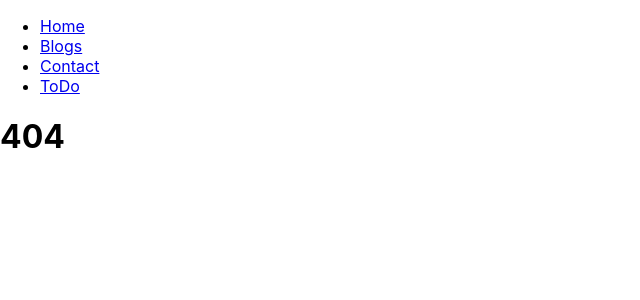
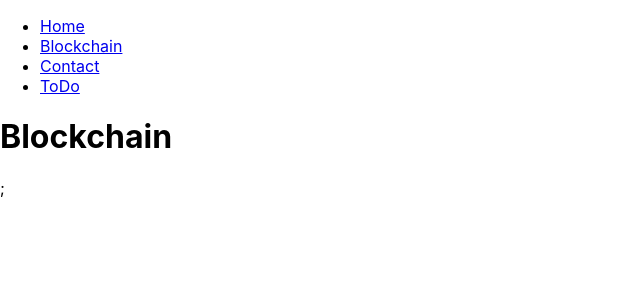
Before and after one commit to Pjotr853/my_web_page, a React (Create React App) app: page /blockchain in a window 1280 px wide. Before the commit this address had no page. Shown: the top 300 px of the page, without its empty margins (0-640 px from the left). Built offline with nearby package versions, Linux system fonts and the light colour scheme.

Commit message:
Blockchain router page

```diff
--- a/src/index.js
+++ b/src/index.js
@@ -8,7 +8,7 @@ import reportWebVitals from './reportWebVitals';
 import { BrowserRouter, Routes, Route } from "react-router-dom";
 import Layout from "./pages/Layout";
 import Home from "./pages/Home";
-import Blogs from "./pages/Blogs";
+import Blockchain from "./pages/Blockchain";
 import Contact from "./pages/Contact";
 import NoPage from "./pages/NoPage";
 
@@ -28,7 +28,7 @@ export default function App() {
         <Route path="/" element={<Layout />}>
           <Route index element={<Home />} />
           <Route path="todo" element={<ToDo />} />
-          <Route path="blogs" element={<Blogs />} />
+          <Route path="blockchain" element={<Blockchain />} />
           <Route path="contact" element={<Contact />} />
           <Route path="*" element={<NoPage />} />
         </Route>
--- /dev/null
+++ b/src/pages/Blockchain.js
@@ -0,0 +1,21 @@
+import React,{useState} from "react";
+
+function Blockchain(){
+
+  return (
+    <div>
+      <h1>Blockchain</h1>;
+    </div>
+
+    );
+}
+
+
+/*const Blockchain = () => {
+  return <h1>Blockchain</h1>;
+};
+*/
+
+
+
+export default Blockchain;
--- a/src/pages/Blogs.js
+++ /dev/null
@@ -1,5 +0,0 @@
-const Blogs = () => {
-  return <h1>Blogs</h1>;
-};
-
-export default Blogs;
--- a/src/pages/Layout.js
+++ b/src/pages/Layout.js
@@ -9,7 +9,7 @@ const Layout = () => {
             <Link to="/">Home</Link>
           </li>
           <li>
-            <Link to="/blogs">Blogs</Link>
+            <Link to="/blockchain">Blockchain</Link>
           </li>
           <li>
             <Link to="/contact">Contact</Link>
```
